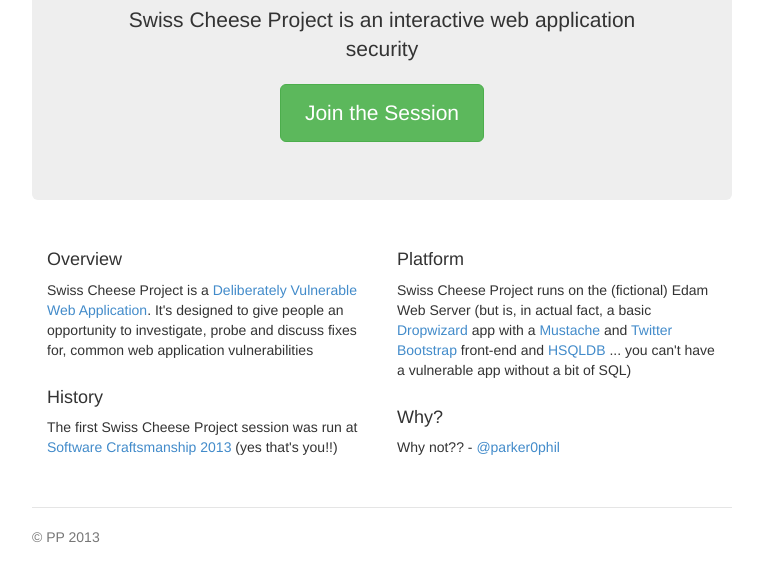
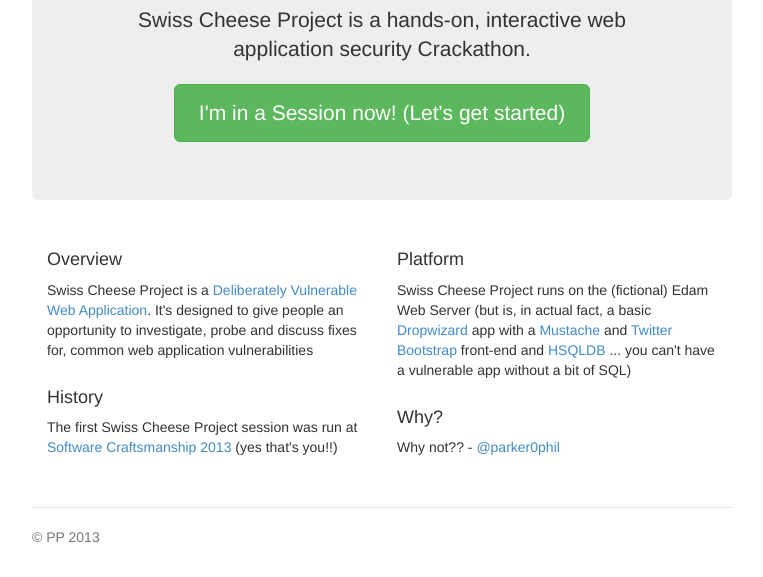
Before and after one commit to cadenceone/swisscheeseproject, a plain HTML site: page index.html in a window 1280 px wide. Shown: the part 309-886 px from the top of the page, without its empty margins (258-1021 px from the left). Drawn offline with Linux system fonts and the light colour scheme.

Commit message:
Update index.html

```diff
--- a/index.html
+++ b/index.html
@@ -1,4 +1,3 @@
-
 <!DOCTYPE html>
 <html lang="en">
   <head>
@@ -37,8 +36,8 @@
 
       <div class="jumbotron">
         <h1>About Swiss Cheese Project</h1>
-        <p class="lead">Swiss Cheese Project is an interactive web application security </p>
-        <p><a class="btn btn-lg btn-success" href="https://www.swisscheeseproject.com">Join the Session</a></p>
+        <p class="lead">Swiss Cheese Project is a hands-on, interactive web application security Crackathon.</p>
+        <p><a class="btn btn-lg btn-success" href="https://www.swisscheeseproject.com">I'm in a Session now! (Let's get started)</a></p>
       </div>
 
       <div class="row marketing">
```
